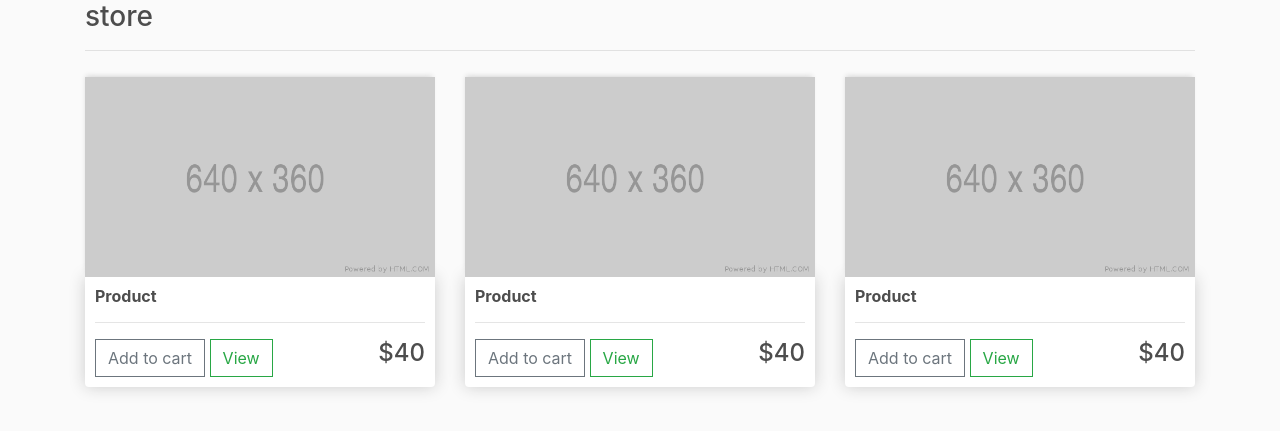
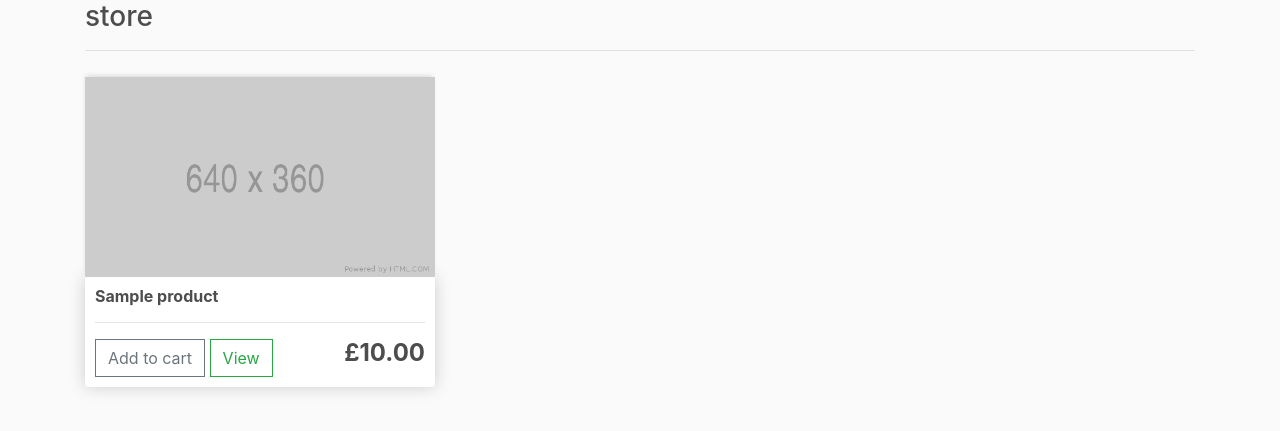
Before and after one commit to GhitaAlexandruIon/ecomerce, a Django app: page / in a window 1280 px wide. Shown: the part 57-488 px from the top of the page. Run offline with Django 3.2, Linux system fonts and the light colour scheme; tables that the repository leaves empty hold one stand-in row (values such as "Sample post"); some libraries are stand-ins or nearby versions.

Commit message:
Link products in database with the templates

```diff
--- a/store/templates/store/store.html
+++ b/store/templates/store/store.html
@@ -5,37 +5,20 @@
     <h3>store</h3>
     <hr>
     <div class="row">
+    {% for product in products %}
         <div class="col-lg-4">
             <img src="{% static 'images/placeholder.png' %}" alt="" class="thumbnail">
             <div class="box-element product">
-                <h6><strong>Product</strong></h6>
+                <h6><strong>{{ product.name }}</strong></h6>
                 <hr>
                 <button class="btn btn-outline-secondary add-btn">Add to cart</button>
                 <a class=" btn btn-outline-success" href="">View</a>
-                <h4 style="display: inline-block;float: right">$40</h4>
+                <h4 style="display: inline-block;float: right"><strong>
+                    £{{ product.price|floatformat:2 }}
+                </strong></h4>
             </div>
         </div>
-        <div class="col-lg-4">
-            <img src="{% static 'images/placeholder.png' %}" alt="" class="thumbnail">
-            <div class="box-element product">
-                <h6><strong>Product</strong></h6>
-                <hr>
-                <button class="btn btn-outline-secondary add-btn">Add to cart</button>
-                <a class=" btn btn-outline-success" href="">View</a>
-                <h4 style="display: inline-block;float: right">$40</h4>
-            </div>
-        </div>
-        <div class="col-lg-4">
-            <img src="{% static 'images/placeholder.png' %}" alt="" class="thumbnail">
-            <div class="box-element product">
-                <h6><strong>Product</strong></h6>
-                <hr>
-                <button class="btn btn-outline-secondary add-btn">Add to cart</button>
-                <a class=" btn btn-outline-success" href="">View</a>
-                <h4 style="display: inline-block;float: right">$40</h4>
-            </div>
-        </div>
-
+        {% endfor %}
     </div>
 
 
--- a/store/views.py
+++ b/store/views.py
@@ -1,8 +1,10 @@
 from django.shortcuts import render
+from .models import *
 
 
 def store(request):
-    context = {}
+    products = Product.objects.all()
+    context = {'products': products}
     return render(request, 'store/store.html', context)
 
 
```
